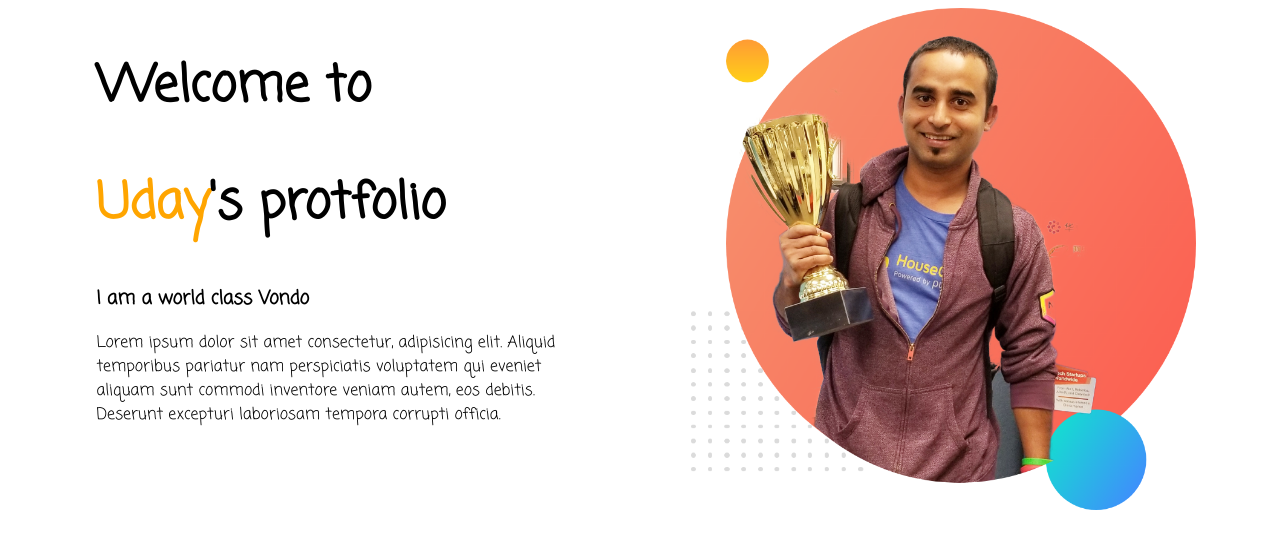
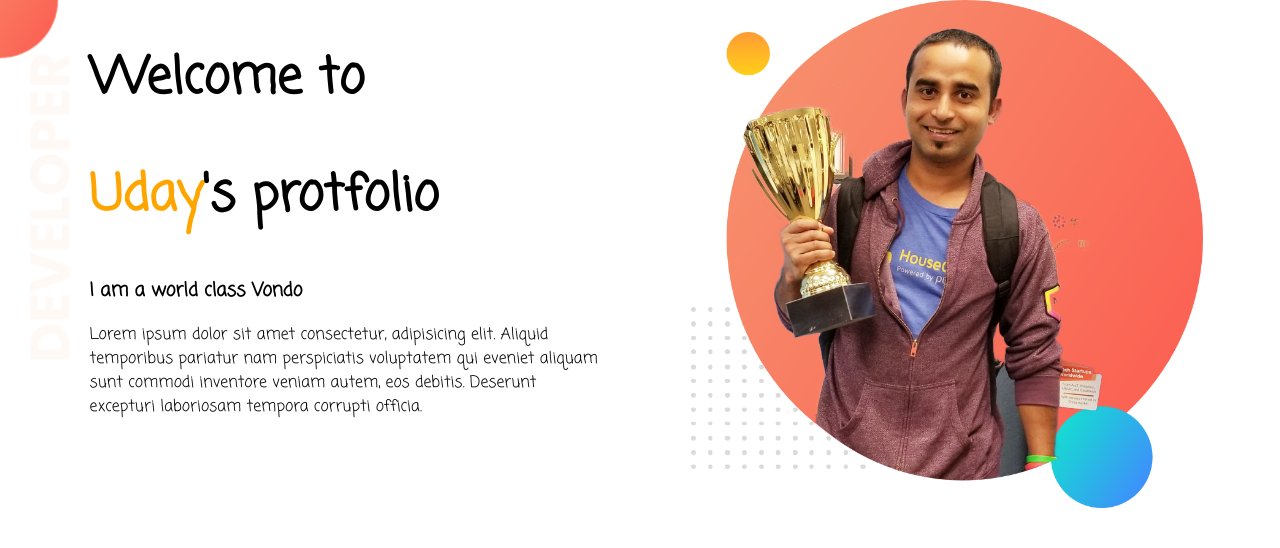
Before and after one commit to MubinFaysal/protfolio, a plain HTML site: page index.html in a window 1280 px wide. Drawn offline with Linux system fonts and the light colour scheme.

Commit message:
added top banner

```diff
--- a/index.html
+++ b/index.html
@@ -12,7 +12,7 @@
     <link rel="stylesheet" href="style.css">
 </head>
 <body>
-    <section>
+    <section class="top-banner">
 
         <div class="half-width">
             <h1>Welcome to </h1>
--- a/style.css
+++ b/style.css
@@ -1,5 +1,6 @@
 
 body {
+    margin: 0;
     font-family: "Coming Soon", cursive;
     font-weight: 400;
     font-style: normal;
@@ -21,3 +22,12 @@ h1{
 .half-width img{
     width: 100%;
 }
+
+.top-banner{
+    background-image: url(images/top-banner.png);
+
+    background-repeat: no-repeat;
+}
+section{
+    height: 500px;
+}
```
